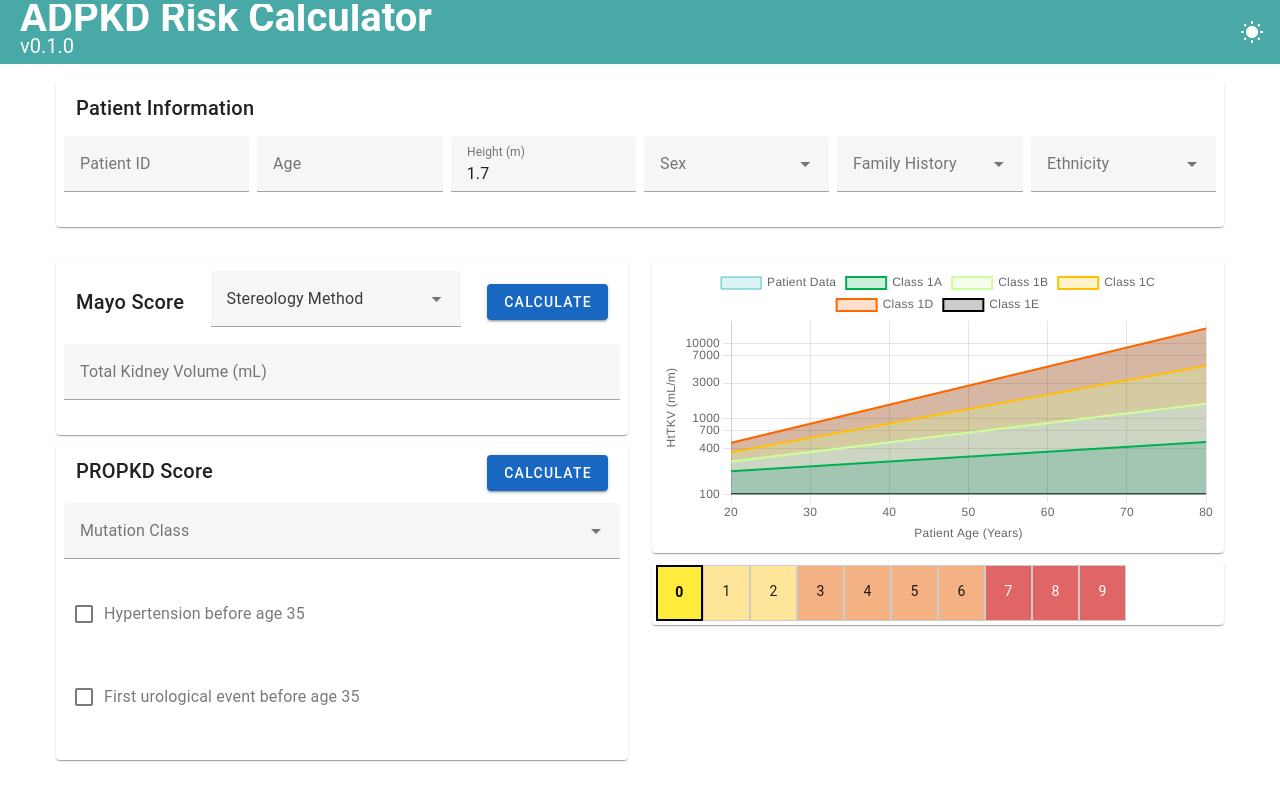
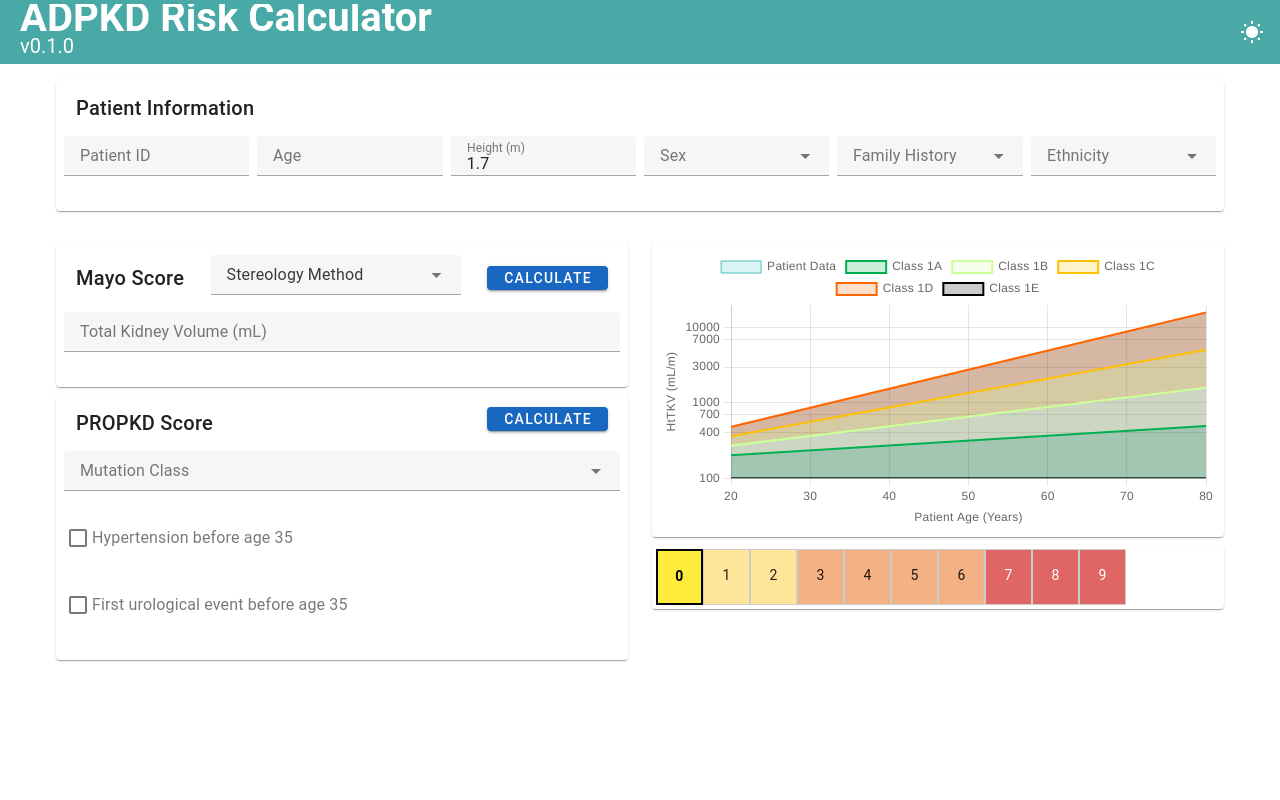
Before and after one commit to halbritter-lab/adpkd-risk, a Vue app: page / in a window 1280 px wide. Built offline with nearby package versions, Linux system fonts and the light colour scheme; what webfontloader would draw is missing.

Commit message:
refactor: Improve input layout and reorganize kidney input fields in App.vue

```diff
--- a/src/App.vue
+++ b/src/App.vue
@@ -21,19 +21,19 @@
               <v-card-text class="pa-1">
                 <v-row dense>
                   <v-col cols="12" sm="2" md="2">
-                    <v-text-field v-model="patientId" label="Patient ID" dense outlined />
+                    <v-text-field v-model="patientId" label="Patient ID" dense outlined density="compact" />
                   </v-col>
                   <v-col cols="12" sm="2" md="2">
-                    <v-text-field v-model="age" label="Age" type="number" :min="20" :max="80" dense outlined />
+                    <v-text-field v-model="age" label="Age" type="number" :min="20" :max="80" dense outlined density="compact" />
                   </v-col>
                   <v-col cols="12" sm="2" md="2">
-                    <v-text-field v-model="height" label="Height (m)" type="number" step="0.01" min="1" dense outlined />
+                    <v-text-field v-model="height" label="Height (m)" type="number" step="0.01" min="1" dense outlined density="compact" />
                   </v-col>
                   <v-col cols="12" sm="2" md="2">
-                    <v-select v-model="sex" :items="['Male', 'Female']" label="Sex" dense outlined />
+                    <v-select v-model="sex" :items="['Male', 'Female']" label="Sex" dense outlined density="compact" />
                   </v-col>
                   <v-col cols="12" sm="2" md="2">
-                    <v-select v-model="familyHistory" :items="['Positive', 'Negative']" label="Family History" dense outlined />
+                    <v-select v-model="familyHistory" :items="['Positive', 'Negative']" label="Family History" dense outlined density="compact" />
                   </v-col>
                   <!-- Ethnicity Select Input -->
                   <v-col cols="12" sm="2" md="2">
@@ -43,6 +43,7 @@
                       label="Ethnicity"
                       dense
                       outlined
+                      density="compact"
                     />
                   </v-col>
                 </v-row>
@@ -66,25 +67,26 @@
                   outlined
                   hide-details
                   style="max-width: 250px;"
+                  density="compact"
                 />
-                <v-btn small color="primary" @click="calculateHtTKV">Calculate</v-btn>
+                <v-btn small color="primary" @click="calculateHtTKV" density="compact">Calculate</v-btn>
               </v-card-title>
               <v-card-text class="pa-1">
                 <template v-if="inputMethod === 'Ellipsoid Equation'">
                   <v-row dense>
                     <v-col cols="6">
                       <!-- Left Kidney Inputs -->
-                      <v-text-field v-model="kidneyLeft.sagittal" label="Left Kidney Sagittal Length (mm)" type="number" dense outlined />
-                      <v-text-field v-model="kidneyLeft.coronal" label="Left Kidney Coronal Length (mm)" type="number" dense outlined />
-                      <v-text-field v-model="kidneyLeft.width" label="Left Kidney Width (mm)" type="number" dense outlined />
-                      <v-text-field v-model="kidneyLeft.depth" label="Left Kidney Depth (mm)" type="number" dense outlined />
+                      <v-text-field v-model="kidneyLeft.sagittal" label="Left Kidney Sagittal Length (mm)" type="number" dense outlined density="compact" />
+                      <v-text-field v-model="kidneyLeft.coronal" label="Left Kidney Coronal Length (mm)" type="number" dense outlined density="compact" />
+                      <v-text-field v-model="kidneyLeft.width" label="Left Kidney Width (mm)" type="number" dense outlined density="compact" />
+                      <v-text-field v-model="kidneyLeft.depth" label="Left Kidney Depth (mm)" type="number" dense outlined density="compact" />
                     </v-col>
                     <v-col cols="6">
                       <!-- Right Kidney Inputs -->
-                      <v-text-field v-model="kidneyRight.sagittal" label="Right Kidney Sagittal Length (mm)" type="number" dense outlined />
-                      <v-text-field v-model="kidneyRight.coronal" label="Right Kidney Coronal Length (mm)" type="number" dense outlined />
-                      <v-text-field v-model="kidneyRight.width" label="Right Kidney Width (mm)" type="number" dense outlined />
-                      <v-text-field v-model="kidneyRight.depth" label="Right Kidney Depth (mm)" type="number" dense outlined />
+                      <v-text-field v-model="kidneyRight.sagittal" label="Right Kidney Sagittal Length (mm)" type="number" dense outlined density="compact" />
+                      <v-text-field v-model="kidneyRight.coronal" label="Right Kidney Coronal Length (mm)" type="number" dense outlined density="compact" />
+                      <v-text-field v-model="kidneyRight.width" label="Right Kidney Width (mm)" type="number" dense outlined density="compact" />
+                      <v-text-field v-model="kidneyRight.depth" label="Right Kidney Depth (mm)" type="number" dense outlined density="compact"/>
                     </v-col>
                   </v-row>
                 </template>
@@ -97,6 +99,7 @@
                     :max="20000"
                     dense
                     outlined
+                    density="compact"
                   />
                 </template>
               </v-card-text>
@@ -106,12 +109,12 @@
             <v-card outlined class="pa-1">
               <v-card-title class="d-flex justify-space-between">
                 PROPKD Score
-                <v-btn small color="primary" @click="calculatePROPKDScore">Calculate</v-btn>
+                <v-btn small color="primary" @click="calculatePROPKDScore" density="compact">Calculate</v-btn>
               </v-card-title>
               <v-card-text class="pa-1">
-                <v-select v-model="mutationClass" :items="mutationClasses" label="Mutation Class" dense outlined />
-                <v-checkbox v-model="hypertension" label="Hypertension before age 35" dense outlined />
-                <v-checkbox v-model="firstUrologicalEvent" label="First urological event before age 35" dense outlined />
+                <v-select v-model="mutationClass" :items="mutationClasses" label="Mutation Class" dense outlined density="compact" />
+                <v-checkbox v-model="hypertension" label="Hypertension before age 35" dense outlined density="compact" />
+                <v-checkbox v-model="firstUrologicalEvent" label="First urological event before age 35" dense outlined density="compact" />
               </v-card-text>
             </v-card>
           </v-col>
```
